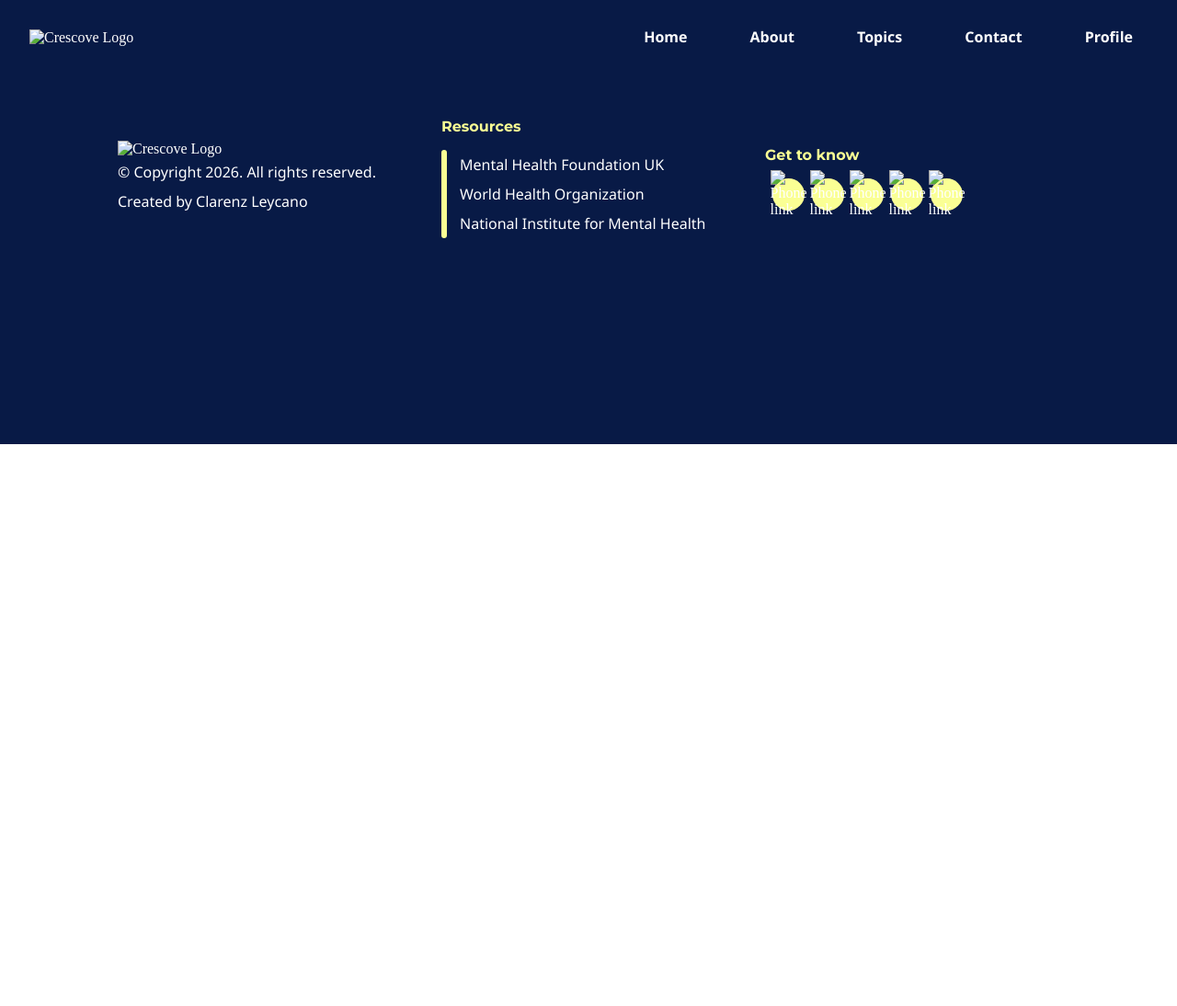
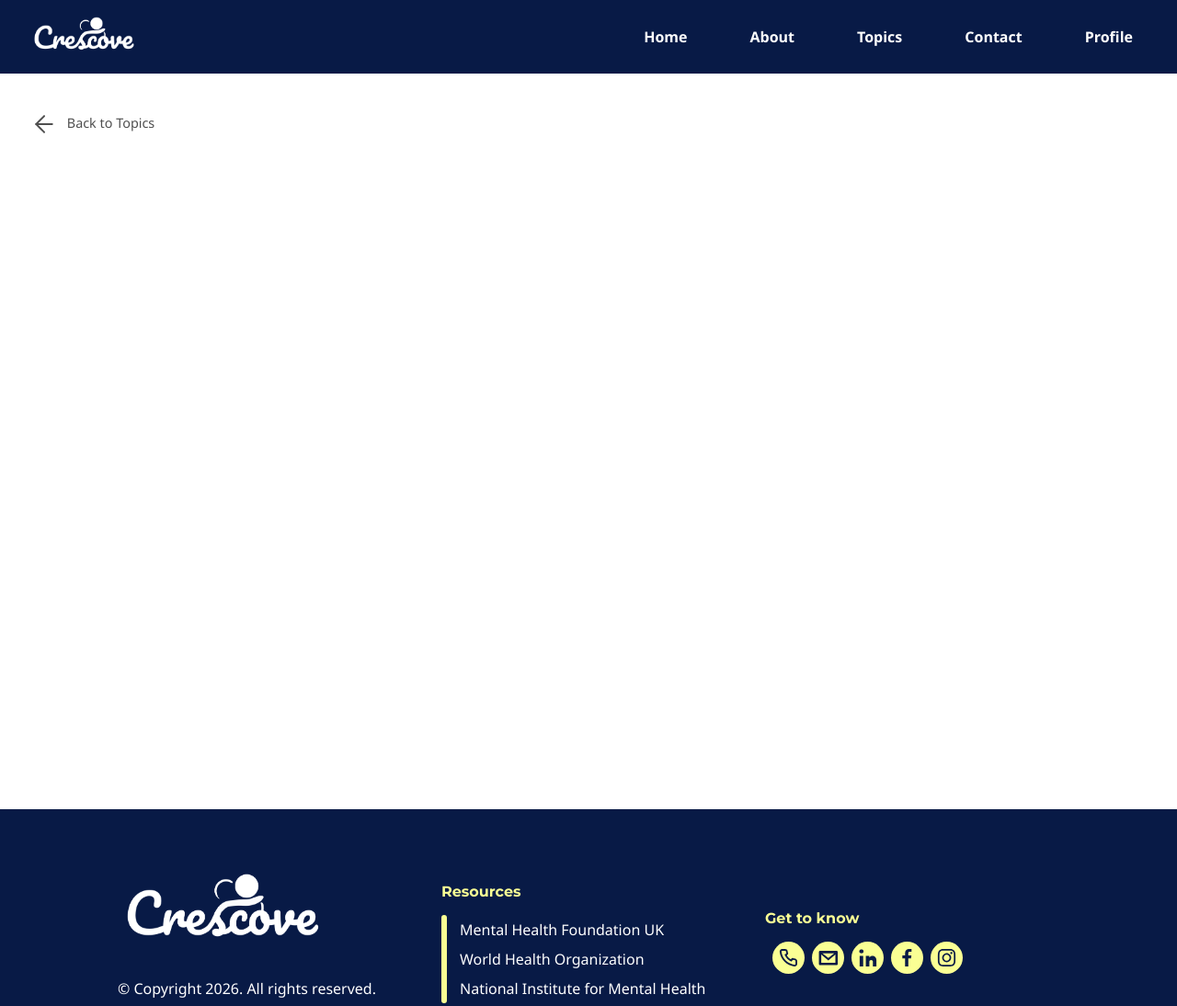
Before and after one commit to RenzLeycano/Project-Crescove, a plain HTML site: page topic-pages/template.html in a window 1280 px wide. Shown: the top 1094 px of the page at 92% size. Before the commit the page ends 800 px from the top, so only its background shows below. Drawn offline with Linux system fonts and the light colour scheme; files that its build step writes are made by us from their sources; files whose address does not match are found by name.

Commit message:
Updated Home and Topic Templates

```diff
--- a/css/styles-design.css
+++ b/css/styles-design.css
@@ -7,13 +7,17 @@ main {
 body {
     overflow-x: hidden;
 }
+
+header, footer {
+    z-index: 20;
+}
+
 /* Header Styles */
 header {
+    position: sticky;
     height: 80px;
     width: 100%;
-    z-index: 20;
     background-color: var(--main-color4);
-    position: sticky;
     display: flex;
     align-items: center;
     justify-content: space-between;
@@ -70,6 +74,7 @@ footer {
     height: 403px;
     background-color: var(--main-color4);
     padding: 3em 8em;
+    bottom: 0;
 }
 #footer-site img {
     width: 225px;
@@ -283,6 +288,25 @@ input[type="submit"], .button1, .button2 {
     transform: scale(1.05);
 }
 
+.back-button {
+    position: absolute;
+    display: flex;
+    justify-content: center;
+    align-items: center;
+    top: 15%;
+    left: 3%;
+}
+
+.back-button > p, .back-button > img {
+    color: var(--neutral3);
+    height: 20px;
+    font-size: 0.9em;
+}
+
+.back-button > p {
+    padding-bottom: 2.1em;
+    padding-left: 1em;
+}
 /* ====================================================================== */
 /* Welcome Screen styles */
 #Welcome-grid {
@@ -938,3 +962,10 @@ input[type="submit"], .button1, .button2 {
 #send-feedback {
     margin: 1em auto;
 }
+
+/* ====================================================================== */
+/* Topic Template Page styles */
+
+#topic-template {
+    height: 100vh;
+}
--- a/css/styles-reset.css
+++ b/css/styles-reset.css
@@ -14,3 +14,7 @@ a:visited, a:active {
 ul {
     list-style-type: none;
 }
+
+html, body {
+    min-height: 100vh;
+}
--- a/topic-pages/template.html
+++ b/topic-pages/template.html
@@ -11,24 +11,24 @@
     <meta name="viewport" content="width=device-width, initial-scale=1.0">
 
     <!-- Style Sheets -->
-    <link href="css/styles-design.css" rel="stylesheet">
-    <link href="css/styles-reset.css" rel="stylesheet">
-    <link href="css/styles-typography.css" rel="stylesheet">
+    <link href="../css/styles-design.css" rel="stylesheet">
+    <link href="../css/styles-reset.css" rel="stylesheet">
+    <link href="../css/styles-typography.css" rel="stylesheet">
 
     <!-- Fonts -->
     <link href="https://fonts.googleapis.com/css2?family=Montserrat:ital,wght@0,100..900;1,100..900&family=Pacifico&display=swap" rel="stylesheet">
     <link href="https://fonts.googleapis.com/css2?family=Montserrat:ital,wght@0,100..900;1,100..900&family=Pacifico&display=swap" rel="stylesheet">
 
     <!-- Favicon -->
-     <link rel="shortcut icon" href="Icons/Crescove Favicon.png">
-     <link rel="icon" sizes="32x32" type="image/img" href="Icons/Crescove Favicon.png">
-     <link rel="apple-touch-icon" sizes="180x180" type="image/img" href="Icons/Crescove Favicon.png">
-     <link rel="icon" sizes="192x192" type="image/img" href="Icons/Crescove Favicon.png">
+     <link rel="shortcut icon" href="../Icons/Crescove Favicon.png">
+     <link rel="icon" sizes="32x32" type="image/img" href="../Icons/Crescove Favicon.png">
+     <link rel="apple-touch-icon" sizes="180x180" type="image/img" href="../Icons/Crescove Favicon.png">
+     <link rel="icon" sizes="192x192" type="image/img" href="../Icons/Crescove Favicon.png">
   </head>
   <body>
     <header>
       <a href="Crescove-Home.html">
-        <img src="Img/Crescove-White-Logo.png" alt="Crescove Logo">
+        <img src="../Img/Crescove-White-Logo.png" alt="Crescove Logo">
       </a>
 
       <nav>
@@ -52,12 +52,24 @@
       </nav>
     </header>
 
+    <main id="topic-template">
+      <a href="../Crescove-Topics.html">
+        <div class="back-button">
+          <img src="../Icons/Back.svg" alt="Back button">
+          <p>Back to Topics</p>
+        </div>
+      </a>
+      <aside class="desktop">
+
+      </aside>
+    </main>
+
     <footer>
       <div id="footer-details">
         <!-- grid -->
         <div id="footer-site">
           <a href="Crescove-Home.html">
-            <img src="Img/Crescove-White-Logo.png" alt="Crescove Logo" id="footer-logo">
+            <img src="../Img/Crescove-White-Logo.png" alt="Crescove Logo" id="footer-logo">
           </a>
           <p>
             &copy; Copyright 2026. All rights reserved.
@@ -90,31 +102,31 @@
           <div id="footer-icons">
             <a href="tel:+639470071155">
               <div class="footer-icon-bg">
-                <img src="Icons/Phone.svg" alt="Phone link">
+                <img src="../Icons/Phone.svg" alt="Phone link">
               </div>
             </a>
 
             <a href="mailto:leycanoclarenzjeffrey@gmail.com" target="_blank">
               <div class="footer-icon-bg">
-                <img src="Icons/Email.svg" alt="Phone link">
+                <img src="../Icons/Email.svg" alt="Phone link">
               </div>
             </a>
 
             <a href="https://www.linkedin.com/in/clarenz-jeffrey-leycano/" target="_blank">
             <div class="footer-icon-bg">
-              <img src="Icons/Linkedin.svg" alt="Phone link">
+              <img src="../Icons/Linkedin.svg" alt="Phone link">
             </div>
             </a>
 
             <a href="https://www.facebook.com/clarenzjeffrey.leycano" target="_blank">
             <div class="footer-icon-bg">
-             <img src="Icons/Facebook.svg" alt="Phone link">
+             <img src="../Icons/Facebook.svg" alt="Phone link">
             </div>
             </a>
 
             <a href="https://www.instagram.com/renz_leycano" target="_blank">
               <div class="footer-icon-bg">
-                <img src="Icons/Instagram.svg" alt="Phone link">
+                <img src="../Icons/Instagram.svg" alt="Phone link">
               </div>
             </a>
           </div>
```
Also changed, not shown: Crescove-Home.html (+2 -1 lines), Icons/Back.svg (added).
